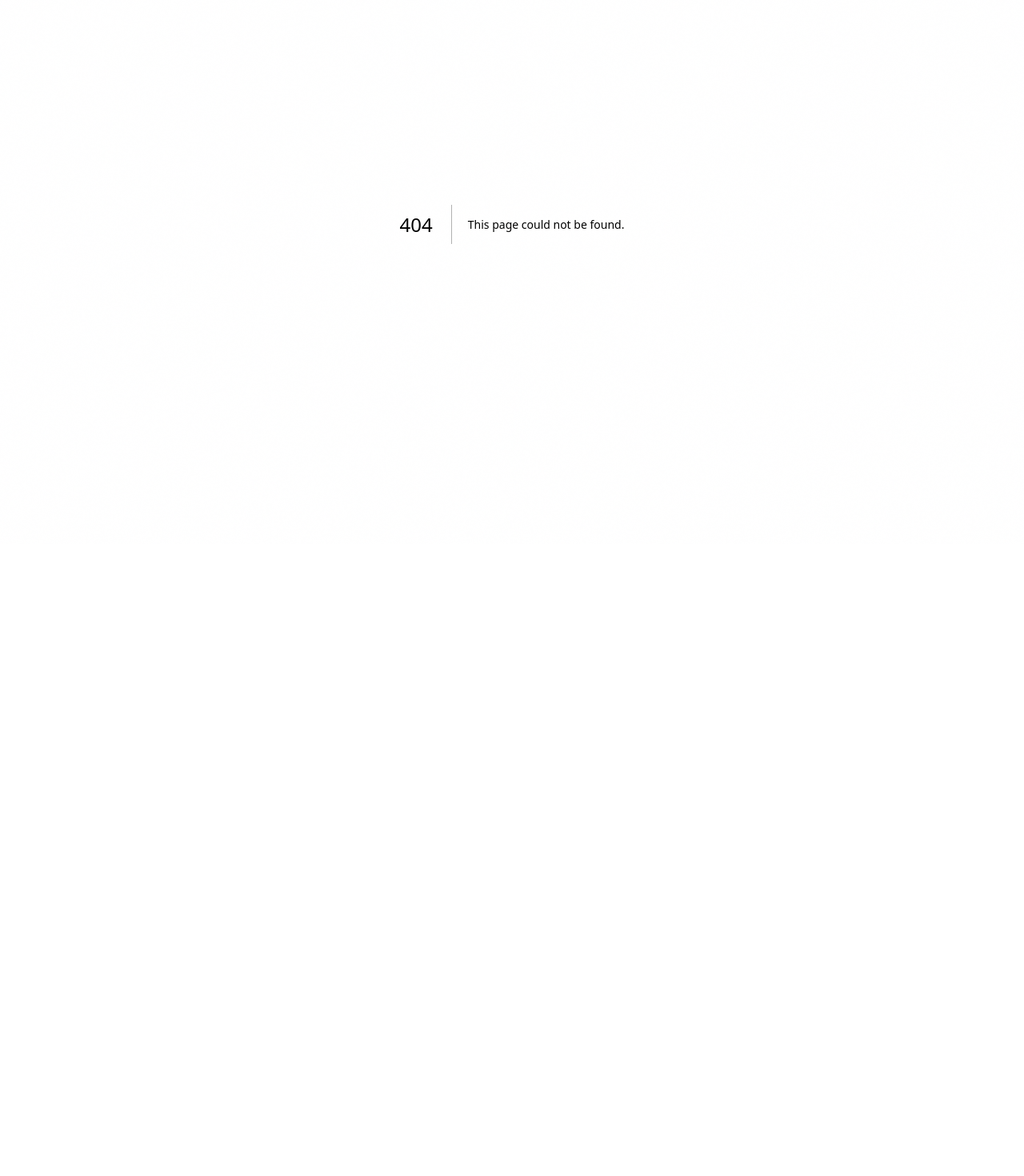
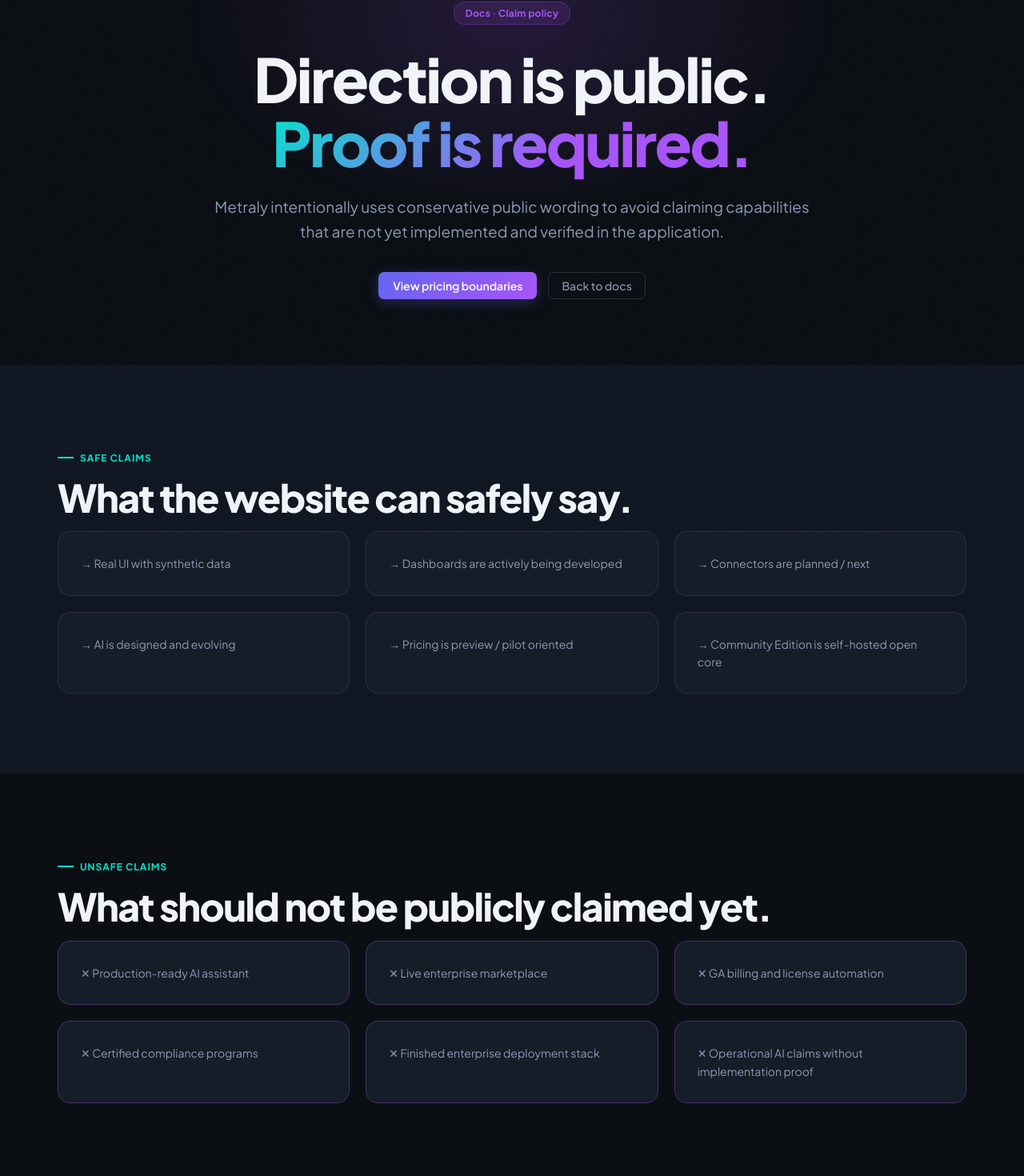
Before and after one commit to getmetraly/website, a Next.js app: page /docs/claim-policy in a window 1280 px wide. Before the commit this address had no page. Shown: the part 120-1590 px from the top of the page at 80% size. Before the commit the page ends 800 px from the top, so only its background shows below. Built offline with nearby package versions, Linux system fonts and the light colour scheme.

Commit message:
feat(docs): add claim policy page

```diff
--- /dev/null
+++ b/app/docs/claim-policy/page.tsx
@@ -0,0 +1,73 @@
+import Link from "next/link";
+import { SiteShell } from "@/components/site-shell";
+import styles from "@/components/marketing/marketing.module.css";
+
+const safeClaims = [
+  "Real UI with synthetic data",
+  "Dashboards are actively being developed",
+  "Connectors are planned / next",
+  "AI is designed and evolving",
+  "Pricing is preview / pilot oriented",
+  "Community Edition is self-hosted open core",
+];
+
+const unsafeClaims = [
+  "Production-ready AI assistant",
+  "Live enterprise marketplace",
+  "GA billing and license automation",
+  "Certified compliance programs",
+  "Finished enterprise deployment stack",
+  "Operational AI claims without implementation proof",
+];
+
+export const metadata = {
+  title: "Claim Policy — Metraly Docs",
+  description: "Public wording and implementation-boundary policy for Metraly website and documentation.",
+};
+
+export default function ClaimPolicyDocsPage() {
+  return (
+    <SiteShell>
+      <main className={styles.page}>
+        <section className={styles.hero}>
+          <div className={styles.heroGlow} />
+          <div className={styles.badge}>Docs · Claim policy</div>
+          <h1 className={styles.heroTitle}>Direction is public.<br /><span className={styles.gradientText}>Proof is required.</span></h1>
+          <p className={styles.heroSub}>Metraly intentionally uses conservative public wording to avoid claiming capabilities that are not yet implemented and verified in the application.</p>
+          <div className={styles.heroActions}>
+            <Link href="/pricing" className="btn-primary">View pricing boundaries</Link>
+            <Link href="/docs" className="btn-ghost btn-large">Back to docs</Link>
+          </div>
+        </section>
+
+        <section className={styles.surface}>
+          <div className={styles.section}>
+            <div className={styles.eyebrow}>Safe claims</div>
+            <h2 className={styles.title}>What the website can safely say.</h2>
+            <div className={styles.grid3}>
+              {safeClaims.map((item) => (
+                <div className={styles.card} key={item}>
+                  <p className={styles.cardDesc}>→ {item}</p>
+                </div>
+              ))}
+            </div>
+          </div>
+        </section>
+
+        <section>
+          <div className={styles.section}>
+            <div className={styles.eyebrow}>Unsafe claims</div>
+            <h2 className={styles.title}>What should not be publicly claimed yet.</h2>
+            <div className={styles.grid3}>
+              {unsafeClaims.map((item) => (
+                <div className={`${styles.card} ${styles.cardAccent}`} key={item}>
+                  <p className={styles.cardDesc}>✕ {item}</p>
+                </div>
+              ))}
+            </div>
+          </div>
+        </section>
+      </main>
+    </SiteShell>
+  );
+}
```
